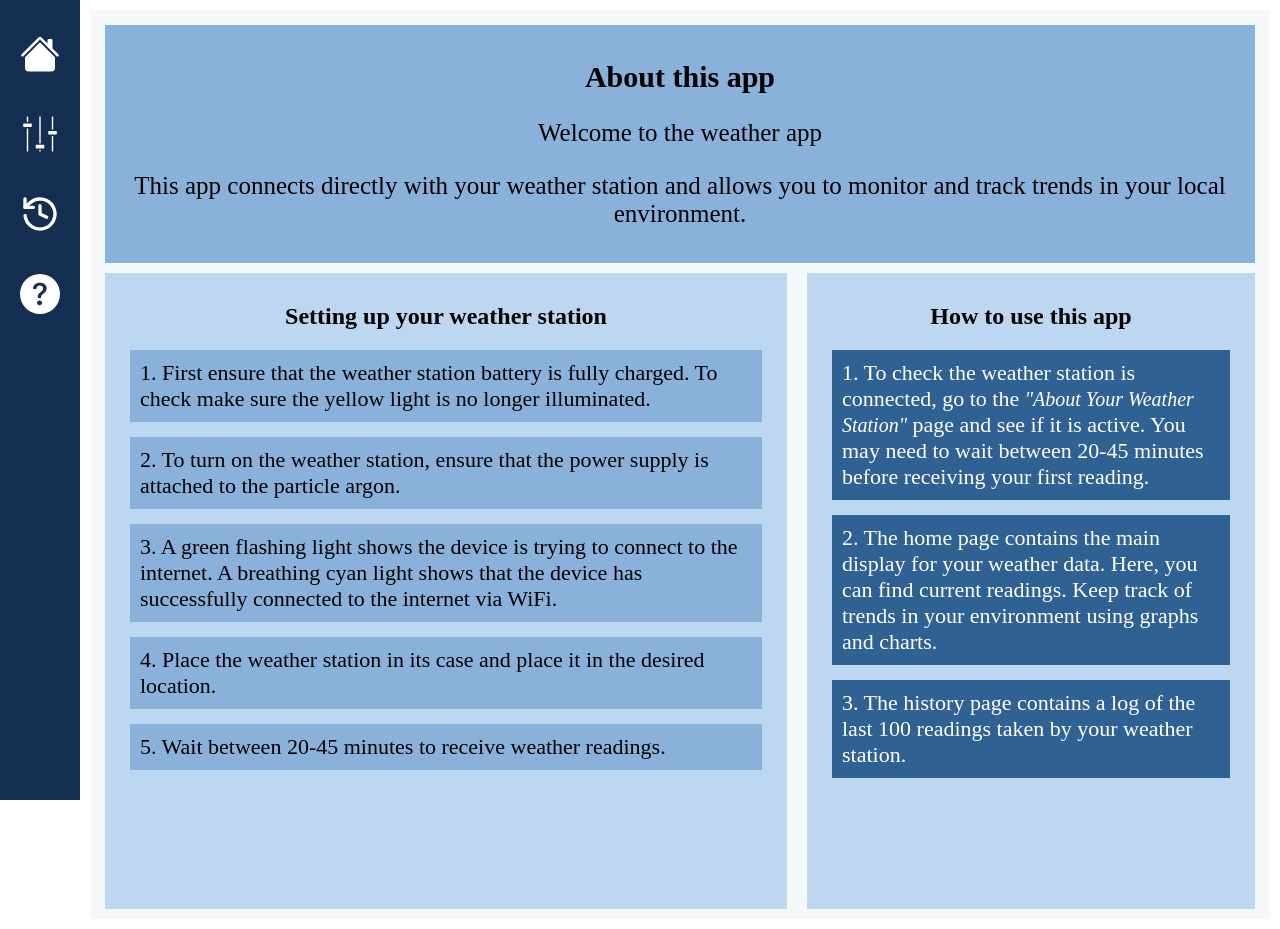
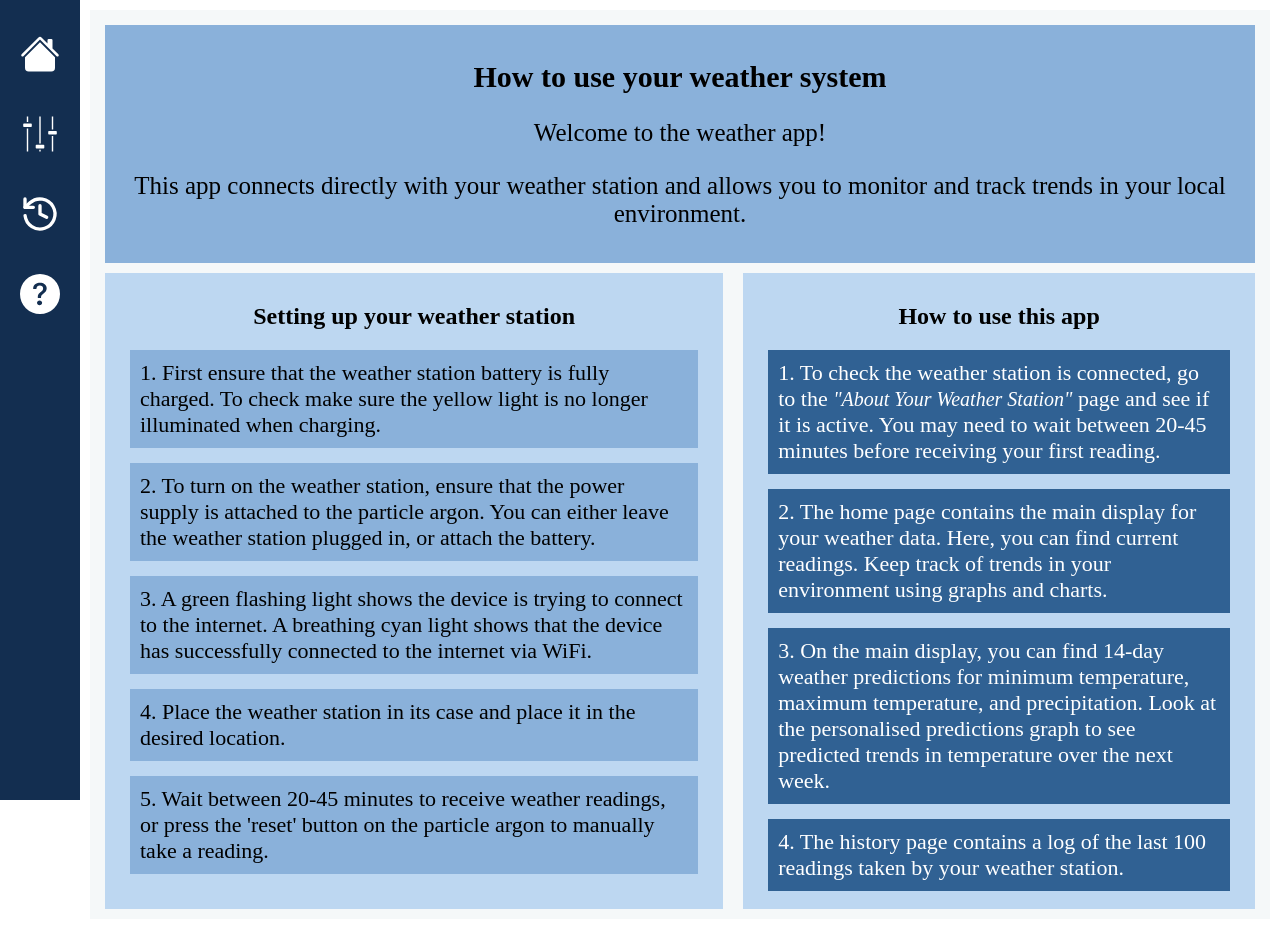
Before and after one commit to Lucyhub30/my-weather-app-client, a React (Create React App) app: page /help in a window 1280 px wide. Built offline with nearby package versions, Linux system fonts and the light colour scheme.

Commit message:
Changed order by ID to timestamp in backend

```diff
--- a/src/HelpPage/HelpPage.js
+++ b/src/HelpPage/HelpPage.js
@@ -5,26 +5,27 @@ const HelpPage= () => {
 
             <div className="pageContent">
                 <div className="aboutAppText">
-                    <h2>About this app</h2>
+                    <h2>How to use your weather system</h2>
 
-                    <p className="helpText">Welcome to the weather app</p>
+                    <p className="helpText">Welcome to the weather app!</p>
                     <p className="helpText">This app connects directly with your weather station and allows you to monitor and track trends in your local environment.</p>
 
                 </div>
                 <div className="helpColumns">
                     <div className="setUpBack">
                         <h2>Setting up your weather station</h2>
-                        <p className="setUpText">1. First ensure that the weather station battery is fully charged. To check make sure the yellow light is no longer illuminated.</p>
-                        <p className="setUpText">2. To turn on the weather station, ensure that the power supply is attached to the particle argon.</p>
+                        <p className="setUpText">1. First ensure that the weather station battery is fully charged. To check make sure the yellow light is no longer illuminated when charging.</p>
+                        <p className="setUpText">2. To turn on the weather station, ensure that the power supply is attached to the particle argon. You can either leave the weather station plugged in, or attach the battery.</p>
                         <p className="setUpText">3. A green flashing light shows the device is trying to connect to the internet. A breathing cyan light shows that the device has successfully connected to the internet via WiFi.</p>
                         <p className="setUpText">4. Place the weather station in its case and place it in the desired location.</p>
-                        <p className="setUpText">5. Wait between 20-45 minutes to receive weather readings.</p>
+                        <p className="setUpText">5. Wait between 20-45 minutes to receive weather readings, or press the 'reset' button on the particle argon to manually take a reading.</p>
                     </div>
                     <div className="howToText">
                         <h2>How to use this app</h2>
                         <p className="setUpAppText">1. To check the weather station is connected, go to the <a className="pageLink" onClick={() => {window.location.pathname = "/about"}}><em>"About Your Weather Station"</em></a> page and see if it is active. You may need to wait between 20-45 minutes before receiving your first reading.</p>
                         <p className="setUpAppText">2. The home page contains the main display for your weather data. Here, you can find current readings. Keep track of trends in your environment using graphs and charts.</p>
-                        <p className="setUpAppText">3. The history page contains a log of the last 100 readings taken by your weather station.</p>
+                        <p className="setUpAppText">3. On the main display, you can find 14-day weather predictions for minimum temperature, maximum temperature, and precipitation. Look at the personalised predictions graph to see predicted trends in temperature over the next week.</p>
+                        <p className="setUpAppText">4. The history page contains a log of the last 100 readings taken by your weather station.</p>
                     </div>
                 </div>
             </div>
--- a/src/Homepage/MainDisplay.js
+++ b/src/Homepage/MainDisplay.js
@@ -10,7 +10,7 @@ const MainDisplay = () => {
     const title = "Your Weather Station";
 
 
-
+   var showData = true
 
     async function update(){
 
@@ -22,10 +22,22 @@ const MainDisplay = () => {
                     throw error
                 }
             const data = await res.json();
+
+            if (data.weatherData.length == 0){
+                const notifyYourData = () => toast.info("Welcome to your weather station!");
+                const notifySetup = () => toast.info("Head over to the help page to start setting up your weather system! (The ? icon)");
+                showData = false
+                notifyYourData()
+                notifySetup()
+            } else{
+                showData = true
+            }
+
+
             setMessage(data)})
         } catch(error){
             console.warn(error)
-            const notifyWeatherData = () => toast.error("Unable to connect to server and retrieve weather data. Please restart the app and try again.");
+            const notifyWeatherData = () => toast.error("Unable to connect to server and retrieve weather data. Please restart the server and try again.");
             notifyWeatherData()
         }
 
@@ -41,12 +53,12 @@ const MainDisplay = () => {
                 return edit_response
             } catch(error){
                 console.warn(error)
-                const notifyConditions = () => toast.error("Unable to collect current weather conditions.");
+                const notifyConditions = () => toast.error("Unable to collect current weather conditions. Retrying in 30 seconds.");
                 notifyConditions()
             }
 
         }
-
+        if (showData){
             var edit_response = getConditions().then(function(edit_response){
                 try{
                 let weatherConditions = edit_response["current"]["condition"]["text"]
@@ -54,6 +66,8 @@ const MainDisplay = () => {
                 } catch(error){
                     console.warn(error)
                 }})
+        }
+
 
 
 
--- a/src/index.css
+++ b/src/index.css
@@ -13,7 +13,7 @@
     }
     .helpColumns{
         display: grid;
-        grid-template-columns: 3fr 2fr;
+        grid-template-columns: 3fr 2.5fr;
         grid-gap: 0px;
     }
     .temperature{
```
Also changed, not shown: src/Homepage/PersonalisedPredictions.js (+3 -1 lines), src/Homepage/WeatherPredictions.js (+7 -3 lines). Lines whose indentation alone changed are shown as unchanged.
